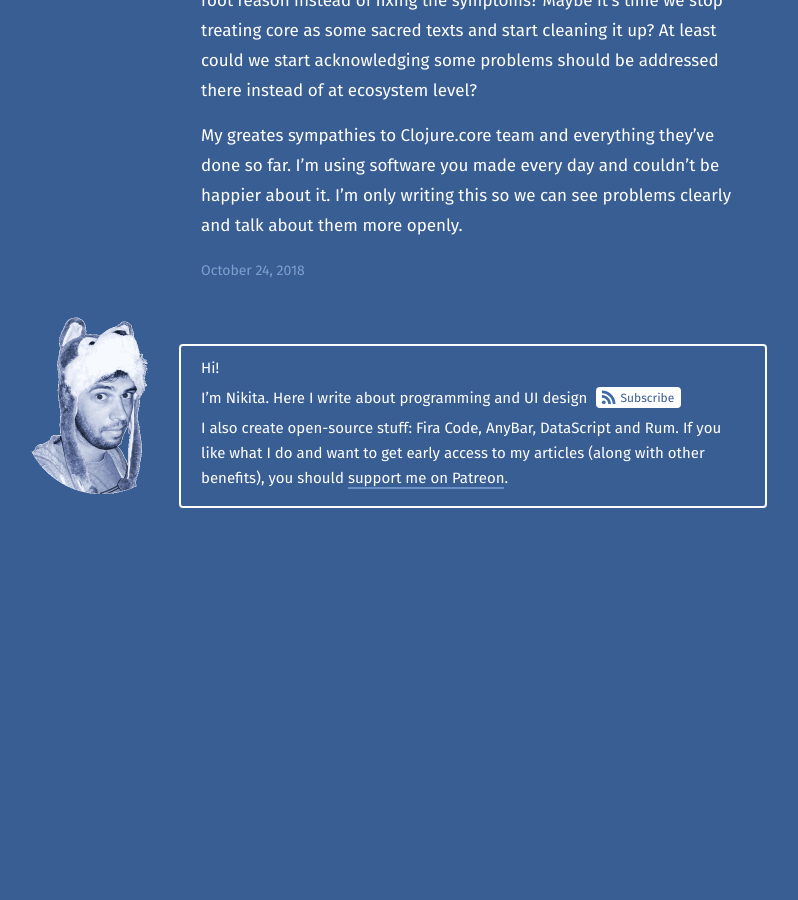
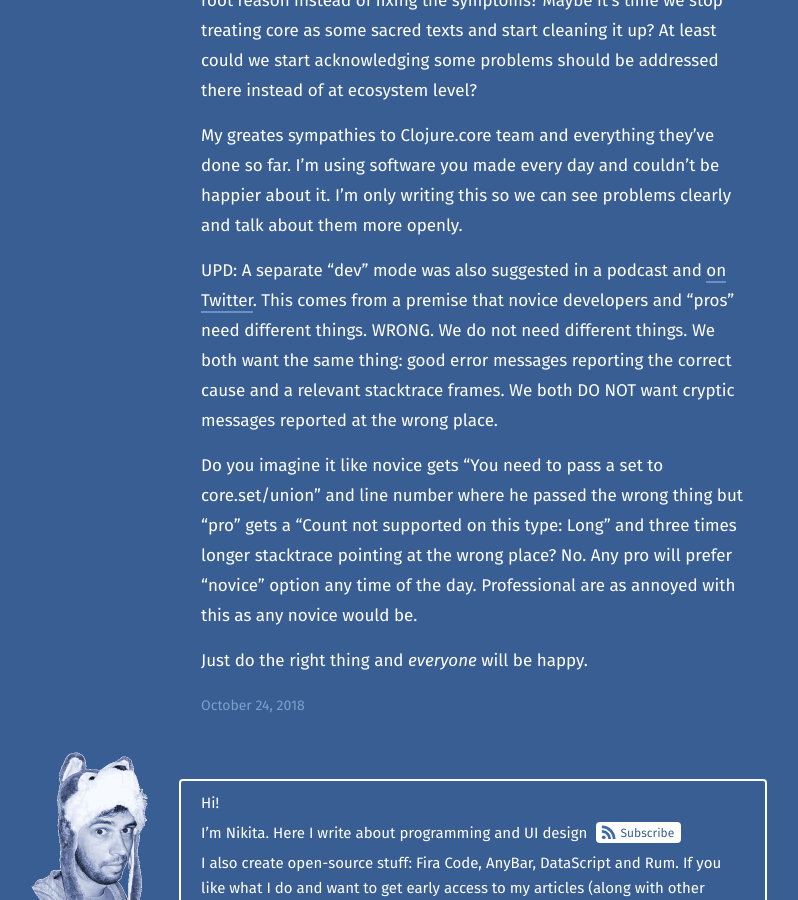
Before and after one commit to tonsky/tonsky.github.io, a Jekyll site: the page built from _posts/2018-10-24-root-cause.md, in a window 1280 px wide and 900 px high, scrolled down 2886 px. Shown: the whole window, without its empty margins (168-966 px from the left). Built offline with Jekyll 4.4.1, drawn with Linux system fonts in a browser that asks for light colours; before the commit the page ends 3432 px from its top, so only the background shows below that.

Commit message:
UPD for root-cause

```diff
--- a/_posts/2018-10-24-root-cause.md
+++ b/_posts/2018-10-24-root-cause.md
@@ -73,3 +73,9 @@ Yes, sometimes Clojure core can’t be changed enough to address the core issues
 And when something can be fixed—why not do it? Why not address the root reason instead of fixing the symptoms? Maybe it’s time we stop treating core as some sacred texts and start cleaning it up? At least could we start acknowledging some problems should be addressed there instead of at ecosystem level?
 
 My greates sympathies to Clojure.core team and everything they’ve done so far. I’m using software you made every day and couldn’t be happier about it. I’m only writing this so we can see problems clearly and talk about them more openly.
+
+UPD: A separate “dev” mode was also suggested in a podcast and [on Twitter](https://twitter.com/puredanger/status/1055109097362731010). This comes from a premise that novice developers and “pros” need different things. WRONG. We do not need different things. We both want the same thing: good error messages reporting the correct cause and a relevant stacktrace frames. We both DO NOT want cryptic messages reported at the wrong place.
+
+Do you imagine it like novice gets “You need to pass a set to core.set/union” and line number where he passed the wrong thing but “pro” gets a “Count not supported on this type: Long” and three times longer stacktrace pointing at the wrong place? No. Any pro will prefer “novice” option any time of the day. Professional are as annoyed with this as any novice would be.
+
+Just do the right thing and _everyone_ will be happy.
```
